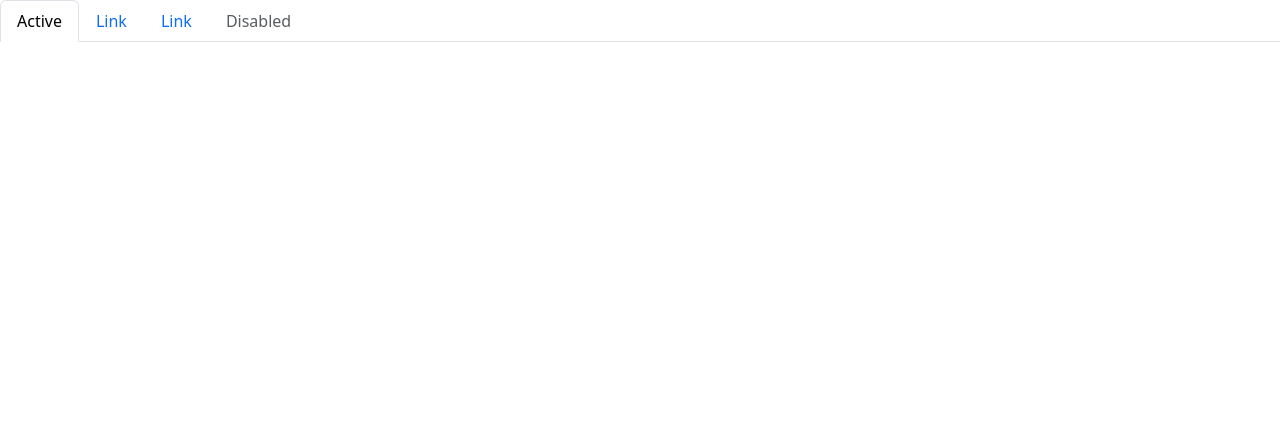
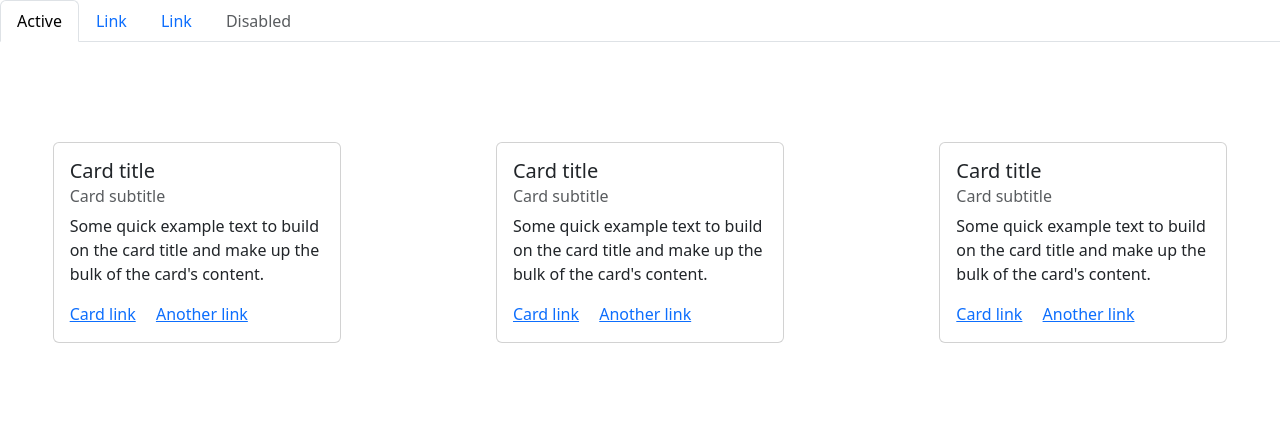
Before and after one commit to angeloLuna/practica-fca-git-batch-1-g-3, a plain HTML site: page index.html in a window 1280 px wide. Drawn offline with nearby package versions, Linux system fonts and the light colour scheme.

Commit message:
Agregadas tarjetas en el html

```diff
--- a/estilos.css
+++ b/estilos.css
@@ -0,0 +1,6 @@
+.cards-custom {
+  display: flex;
+  padding: 100px 0;
+  gap: 50px;
+  justify-content: space-around;
+}
--- a/index.html
+++ b/index.html
@@ -24,5 +24,35 @@
     </li>
   </ul>
 
+  <div class="cards-custom">
+    <div class="card" style="width: 18rem;">
+      <div class="card-body">
+        <h5 class="card-title">Card title</h5>
+        <h6 class="card-subtitle mb-2 text-body-secondary">Card subtitle</h6>
+        <p class="card-text">Some quick example text to build on the card title and make up the bulk of the card's content.</p>
+        <a href="#" class="card-link">Card link</a>
+        <a href="#" class="card-link">Another link</a>
+      </div>
+    </div>
+    <div class="card" style="width: 18rem;">
+      <div class="card-body">
+        <h5 class="card-title">Card title</h5>
+        <h6 class="card-subtitle mb-2 text-body-secondary">Card subtitle</h6>
+        <p class="card-text">Some quick example text to build on the card title and make up the bulk of the card's content.</p>
+        <a href="#" class="card-link">Card link</a>
+        <a href="#" class="card-link">Another link</a>
+      </div>
+    </div>
+    <div class="card" style="width: 18rem;">
+      <div class="card-body">
+        <h5 class="card-title">Card title</h5>
+        <h6 class="card-subtitle mb-2 text-body-secondary">Card subtitle</h6>
+        <p class="card-text">Some quick example text to build on the card title and make up the bulk of the card's content.</p>
+        <a href="#" class="card-link">Card link</a>
+        <a href="#" class="card-link">Another link</a>
+      </div>
+    </div>
+  </div>
+
 </body>
 </html>
```
